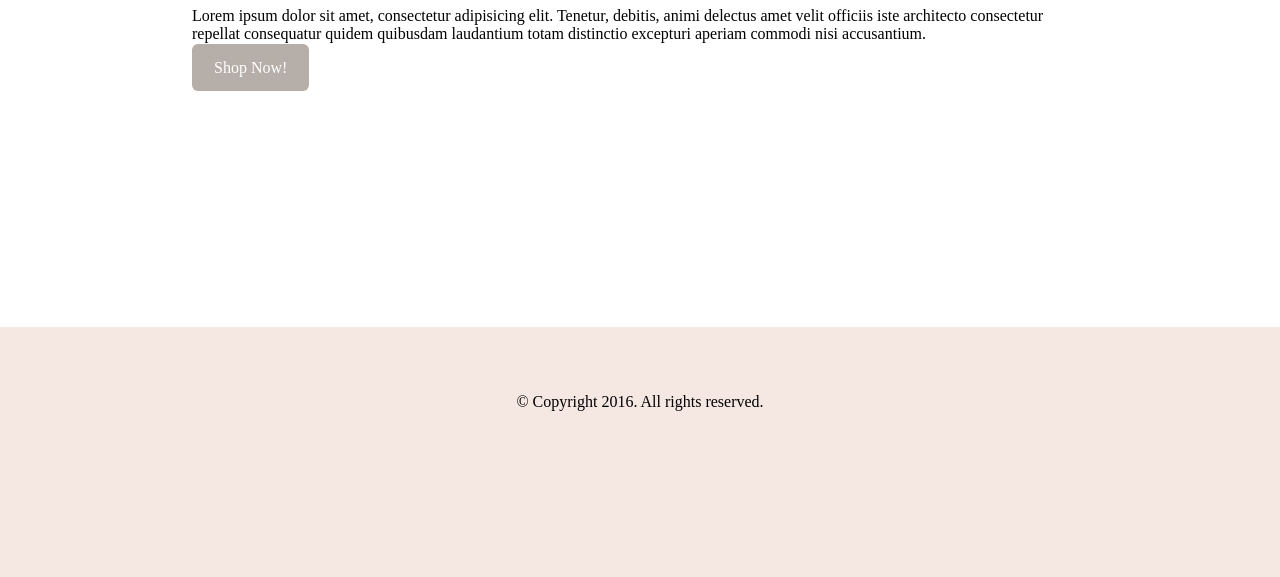
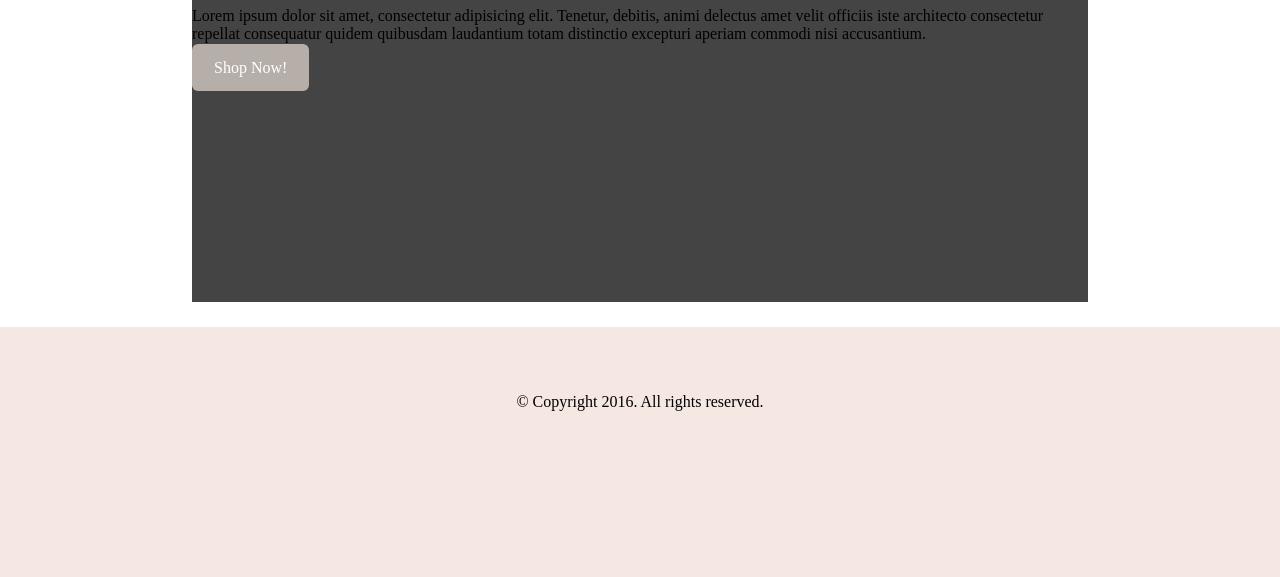
Before and after one commit to Danhya/boxygirl-landingpage, a plain HTML site: page index.html in a window 1280 px wide. Shown: the part 473-1050 px from the top of the page. Drawn offline with Linux system fonts and the light colour scheme.

Commit message:
Today's Clock in.

```diff
--- a/css/styles.css
+++ b/css/styles.css
@@ -24,7 +24,7 @@ header {
 }
 main {
     height:600px;
-    background-color:#FFFFFF;
+    background-color:#444444;
     width:70%;
     margin:25px auto;
 }
--- a/index.html
+++ b/index.html
@@ -6,6 +6,9 @@
             <title>Boxy Girl | Fresno, CA</title>
 
             <link rel="stylesheet" href="css/styles.css" type="text/css" />
+
+            <meta name="description" content=""/>
+            <meta name="keywords" content="acrylic box, make up organizer, organize box, "/>
     </head>
     <body>
             <header>
```
Also changed, not shown: 1 other file.
